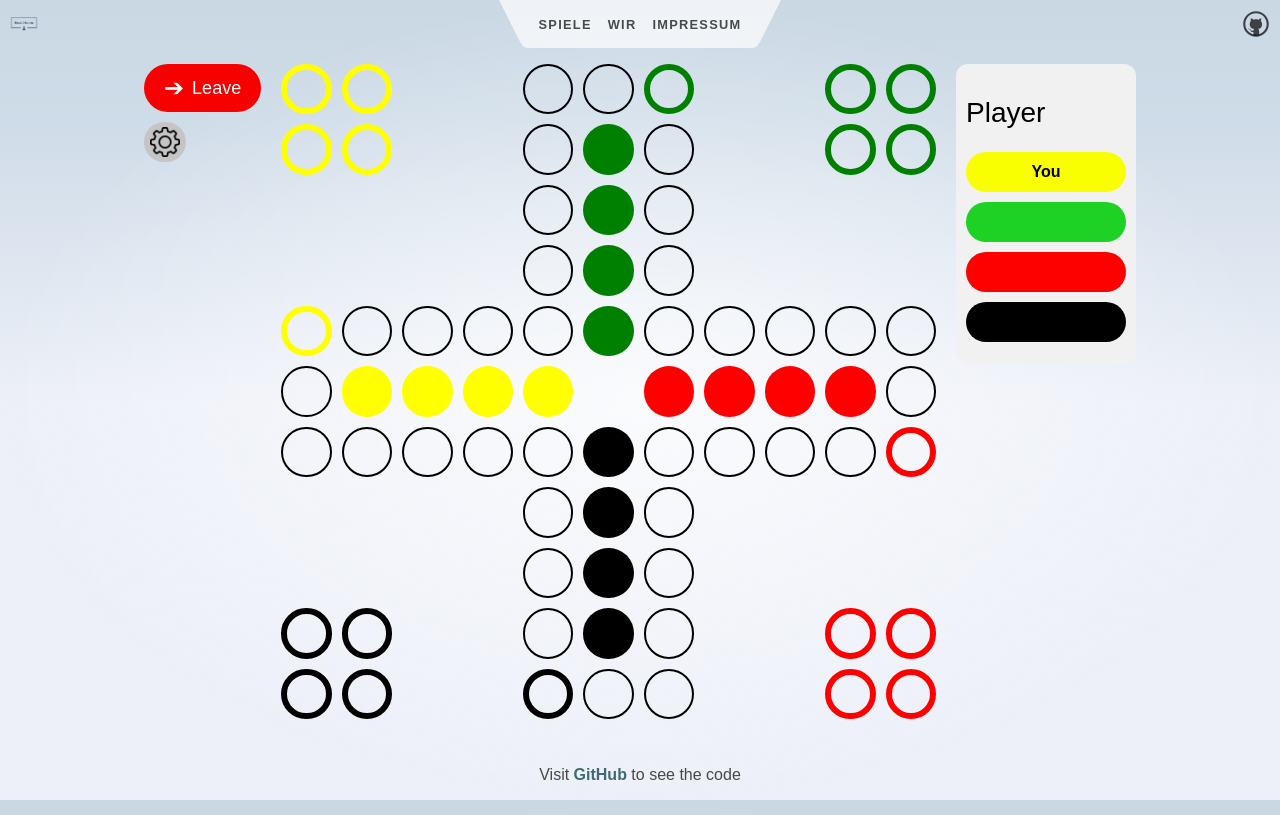
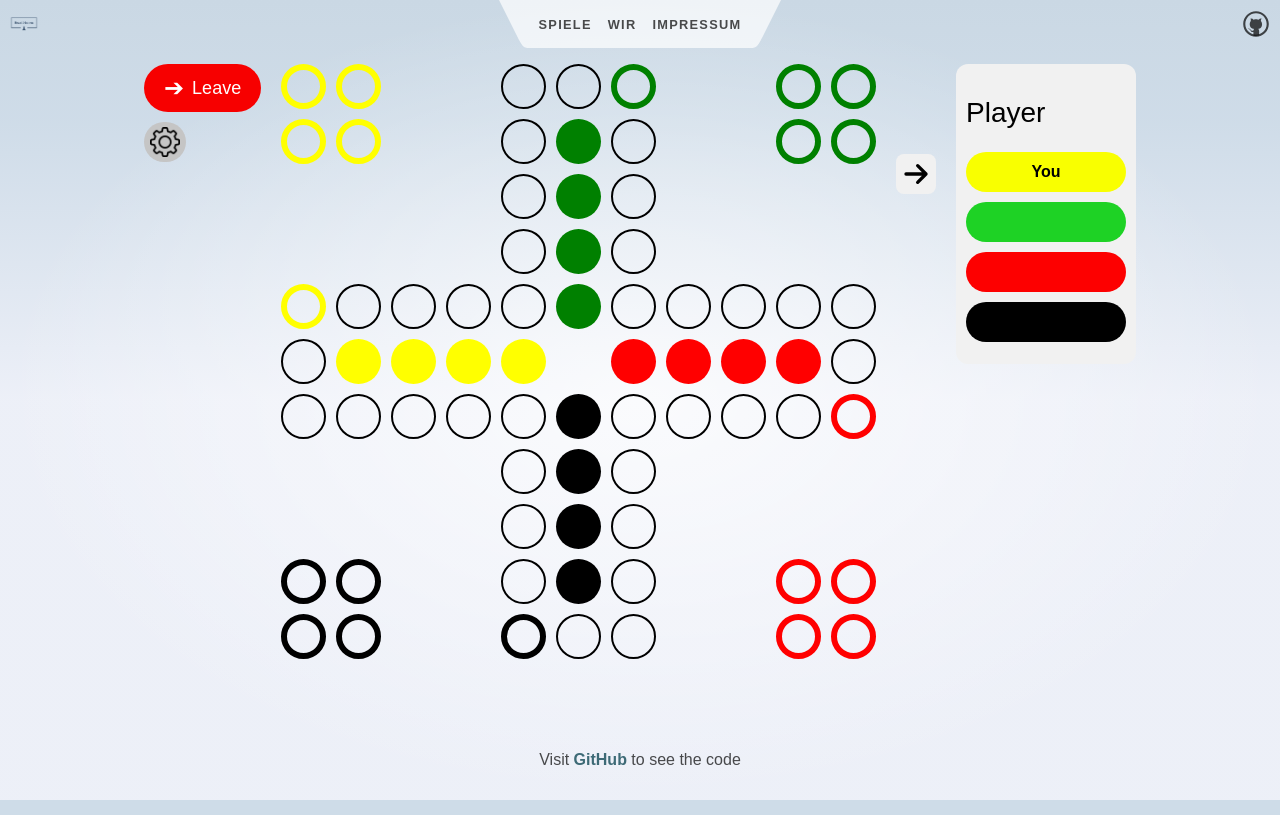
Before and after one commit to Pixxxel-Perfect/Boardheaven, a SvelteKit app in the folder frontend/boardheaven/: page /game in a window 1280 px wide. Built offline with nearby package versions, Linux system fonts and the light colour scheme.

Commit message:
Wer ist drann indikator

```diff
--- a/frontend/boardheaven/src/routes/game/+page.svelte
+++ b/frontend/boardheaven/src/routes/game/+page.svelte
@@ -4,6 +4,7 @@
   import { chatStore } from "$lib/components/chatbox/chatStore";
   import settingsicon  from "$lib/images/settings.png";
   import { onMount } from "svelte";
+  import arrowicon  from "$lib/images/arrowright.svg";
 
 
   let ws: WebSocket;
@@ -130,6 +131,11 @@
       <div class="circle circleYellow"></div>
       <div class="circle circleYellow"></div>
     </div>
+    <div class="container">
+      <div class="pointer">
+        <img src={arrowicon} alt="arrow" class="arrow-icon"/>
+      </div>
+
       <div class="playerStats">
         <h2 class="playerHeadline">Player</h2>
         <div class="playerColorYellow">
@@ -145,6 +151,8 @@
           <!-- <h4>You</h4> -->
         </div>
       </div>
+  </div>
+
   </div>
 
 
@@ -212,10 +220,21 @@
   padding: 10px;
   height: 35vh;
 }
+.pointer{
+    margin-top: 90px;
+    /* margin-top: 140px; */
+    /* margin-top: 190px; */
+    /* margin-top: 240px; */
+
+    width: 5vh;
+    height: 5vh;
+    background-color: #F1F1F1;
+    border-radius: 20%;
+}
 
 .container {
   display: flex;
-  gap: 20px; /*Warum geht das nicht? */
+  gap: 20px;
 }
 
 .settings-button {
@@ -235,6 +254,11 @@
   width: 30px;
   height: auto;
 }
+.arrow-icon {
+  width: 40px;
+  height: auto;
+}
+
 
 .leave-button {
   margin-bottom: 10px;
```
Also changed, not shown: frontend/boardheaven/src/lib/images/arrowright.svg (added). Lines whose indentation alone changed are shown as unchanged.
